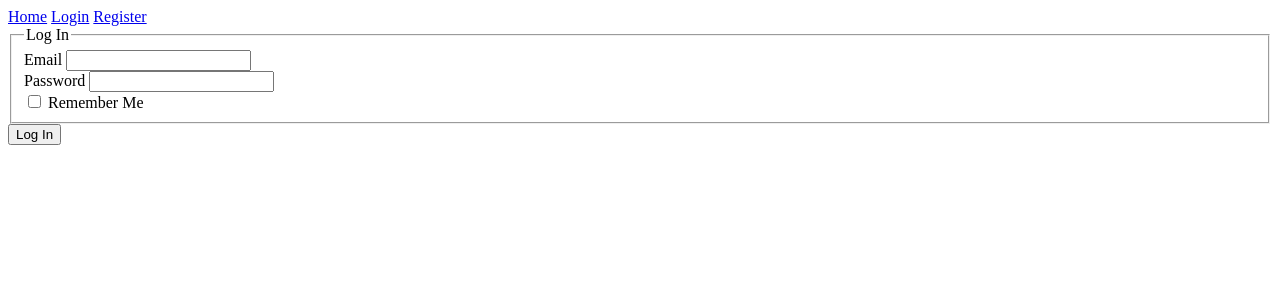
After one commit to arielabrazaldo/COMP424-CampusHub, a Flask app: page /login in a window 1280 px wide. The commit adds this page. Shown: the top 300 px of the page. Run offline with Flask 3, Linux system fonts and the light colour scheme.

Commit message:
completed basic user authentication with login and logout

```diff
--- a/app.py
+++ b/app.py
@@ -2,9 +2,17 @@
 
 from flask import Flask, render_template, url_for, flash, redirect
 from flask_sqlalchemy import SQLAlchemy
+from flask_bcrypt import Bcrypt
+from flask_login import LoginManager, logout_user, login_required
 
 # Initialize db object globally but without the app yet
 db = SQLAlchemy()
+
+# Initialize Bcrypt globally
+bcrypt = Bcrypt()
+
+# Initialize LoginManager globally
+login_manager = LoginManager()
 
 # Function to create and configure the app
 def create_app():
@@ -20,8 +28,25 @@ def create_app():
     # Initialize the database with the app
     db.init_app(app)
 
+    # Initialize Bcrypt with the app
+    bcrypt.init_app(app)
+
+    # Initialize LoginManager with the app
+    login_manager.init_app(app)
+
+    # Function to reload the user from the user ID stored in the session
+    @login_manager.user_loader
+    def load_user(user_id):
+        return User.query.get(int(user_id))
+
+    # Configure the view function that handles logins
+    login_manager.login_view = 'login'
+
+    # Configure the message category for flashes (Bootstrap class)
+    login_manager.login_message_category = 'info'
+
     # IMPORT ROUTES AND FORMS HERE TO AVOID CIRCULAR IMPORTS
-    from forms import RegistrationForm
+    from forms import RegistrationForm, LoginForm
     from models import User
 
     # --- Routes ---
@@ -37,9 +62,45 @@ def create_app():
         form = RegistrationForm()
         if form.validate_on_submit():
             # Hashing and saving user logic will go here
+            # 1. hash the password
+            hashed_password = bcrypt.generate_password_hash(form.password.data).decode('utf-8')
+
+            # 2. create a new user object
+            user = User(username=form.username.data,
+                        email=form.email.data,
+                        password=hashed_password)
+
+            # 3. add the user to the database session and commit
+            db.session.add(user)
+            db.session.commit()
+
             flash(f'Account created for {form.username.data}!', 'success')
             return redirect(url_for('hello_world'))
         return render_template('register.html', title='Register', form=form)
+
+    @app.route("/login", methods=['GET', 'POST'])
+    def login():
+        form = LoginForm()
+        if form.validate_on_submit():
+            # Find the user by email
+            user = User.query.filter_by(email=form.email.data).first()
+
+            # Check if user exists AND password is correct
+            if user and bcrypt.check_password_hash(user.password, form.password.data):
+                from flask_login import login_user # Import here to avoid conflict
+                login_user(user, remember=form.remember.data)
+                flash('Login successful!', 'success')
+                return redirect(url_for('hello_world'))
+            else:
+                flash('Login Unsuccessful. Please check email and password.', 'danger')
+        return render_template('login.html', title='Login', form=form)
+
+    @app.route("/logout")
+    def logout():
+        # Clears the session cookie, effectively logging the user out
+        logout_user()
+        flash("You have been logged out.", 'info')
+        return redirect(url_for('hello_world'))
 
     return app
 
--- a/forms.py
+++ b/forms.py
@@ -1,7 +1,7 @@
 # forms.py
 
 from flask_wtf import FlaskForm
-from wtforms import StringField, PasswordField, SubmitField
+from wtforms import StringField, PasswordField, SubmitField, BooleanField
 from wtforms.validators import DataRequired, Length, Email, EqualTo, ValidationError
 from models import User
 
@@ -31,3 +31,9 @@ class RegistrationForm(FlaskForm):
     confirm_password = PasswordField('Confirm Password',
                                      validators=[DataRequired(), EqualTo('password')])
     submit = SubmitField('Sign Up')
+
+class LoginForm(FlaskForm):
+    email = StringField('Email', validators=[DataRequired(), Email()])
+    password = PasswordField('Password', validators=[DataRequired()])
+    remember = BooleanField('Remember Me') # <--- NEW: For persistent session
+    submit = SubmitField('Log In')
--- a/templates/index.html
+++ b/templates/index.html
@@ -6,6 +6,20 @@
     <title>CampusHub</title>
 </head>
 <body>
+    <header>
+        <nav>
+            {% if not current_user.is_authenticated %}
+                <a href="{{ url_for('hello_world') }}">Home</a>
+                <a href="{{ url_for('login') }}">Login</a>
+                <a href="{{ url_for('register') }}">Register</a>
+            {% else %}
+            <a href="{{ url_for('hello_world') }}">Home</a>
+                <a href="#">Profile (Coming Soon)</a>
+                <a href="{{ url_for('logout') }}">Logout</a>
+            {% endif %}
+        </nav>
+    </header>
+
     {% with messages = get_flashed_messages(with_categories=true) %}
         {% if messages %}
             {% for category, message in messages %}
@@ -20,9 +34,7 @@
         {% block content %}
             <h1>Welcome to CampusHub!</h1>
             <p>This is the starting page for your campus management system.</p>
-            <p><a href="{{ url_for('register') }}">Go to Registration</a></p>
         {% endblock %}
     </main>
-
 </body>
 </html>
--- /dev/null
+++ b/templates/login.html
@@ -0,0 +1,26 @@
+{% extends "index.html" %}
+{% block content %}
+    <div class="content-section">
+        <form method="POST" action="">
+            {{ form.hidden_tag() }}
+            <fieldset class="form-group">
+                <legend class="border-bottom mb-4">Log In</legend>
+                <div class="form-group">
+                    {{ form.email.label(class="form-control-label") }}
+                    {{ form.email(class="form-control form-control-lg") }}
+                </div>
+                <div class="form-group">
+                    {{ form.password.label(class="form-control-label") }}
+                    {{ form.password(class="form-control form-control-lg") }}
+                </div>
+                <div class="form-check">
+                    {{ form.remember(class="form-check-input") }}
+                    {{ form.remember.label(class="form-check-label") }}
+                </div>
+            </fieldset>
+            <div class="form-group">
+                {{ form.submit(class="btn btn-outline-info") }}
+            </div>
+        </form>
+    </div>
+{% endblock content %}
```
Also changed, not shown: models.py (+4 -3 lines).
